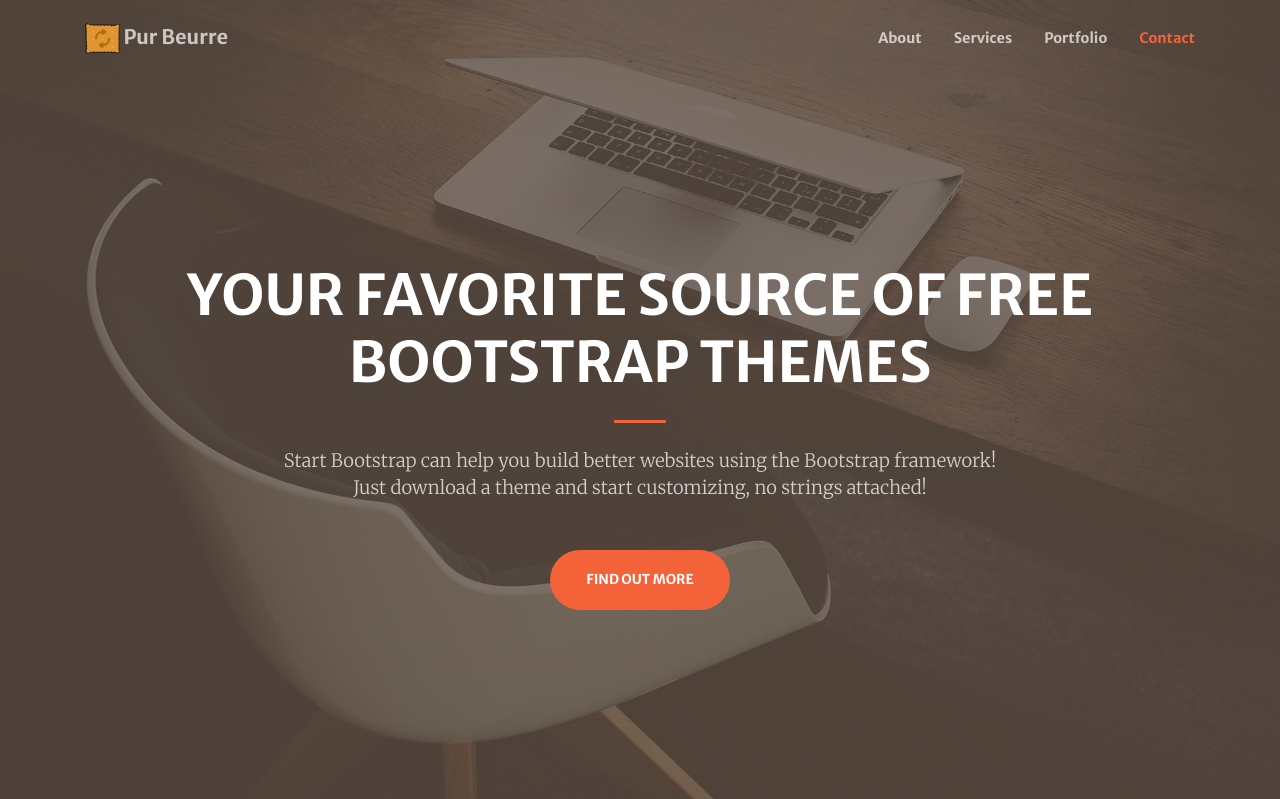
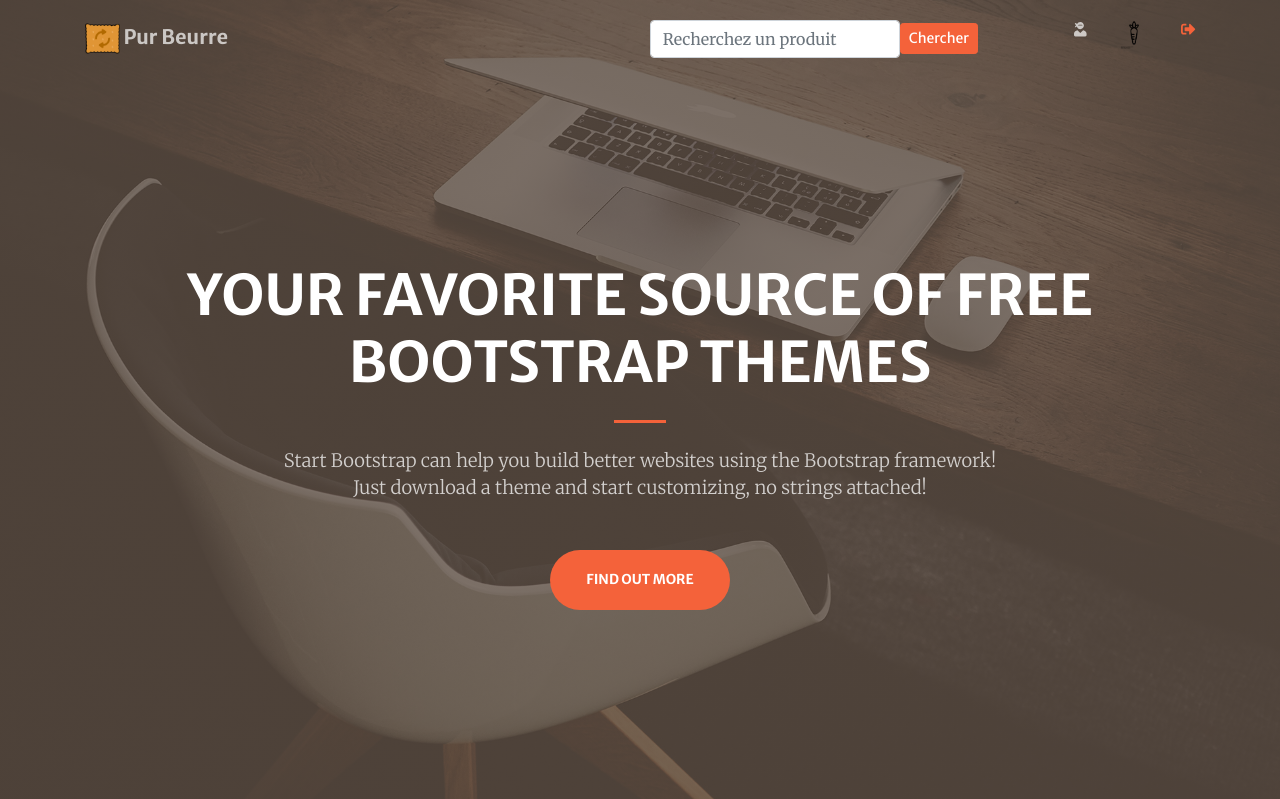
Before and after one commit to oliviernes/oc_P8, a Django app: page /food_substitute/ in a window 1280 px wide. Shown: the top 799 px of the page. Run offline with Django 3.2, Linux system fonts and the light colour scheme; some libraries are stand-ins or nearby versions.

Commit message:
Modify various <li> tags of the navbar #4
To add icons and search bar to the navbar

```diff
--- a/pur_beurre/food_substitute/templates/food_substitute/index.html
+++ b/pur_beurre/food_substitute/templates/food_substitute/index.html
@@ -27,10 +27,21 @@
                 <span class="navbar-toggler-icon"></span></button>
                 <div class="collapse navbar-collapse" id="navbarResponsive">
                     <ul class="navbar-nav ml-auto my-2 my-lg-0">
-                        <li class="nav-item"><a class="nav-link js-scroll-trigger" href="#about">About</a></li>
-                        <li class="nav-item"><a class="nav-link js-scroll-trigger" href="#services">Services</a></li>
-                        <li class="nav-item"><a class="nav-link js-scroll-trigger" href="#portfolio">Portfolio</a></li>
-                        <li class="nav-item"><a class="nav-link js-scroll-trigger" href="#contact">Contact</a></li>
+                        <li class="nav-item" style="margin-right:5rem">
+                            <form class="form-inline justify-content-center">
+                            <div class="form-group">
+                            <input type="text" style="width:250px" class="input-sm form-control"
+                            placeholder="Recherchez un produit">
+                            </div>
+                            <button type="submit" class="btn btn-primary btn-sm"><span
+                            class="glyphicon glyphicon-eye-open"></span> Chercher</button>
+                            </form>
+                        </li>
+                        <li class="nav-item"><a class="nav-link js-scroll-trigger" href="#about"><i class="fas fa-user-ninja"></i></a></li>
+                        <li class="nav-item"><a class="nav-link js-scroll-trigger" href="#services"><img
+                            src="{% static 'food_substitute/img/Carrot.png' %}" height="30"
+                            width="30"></a></li>
+                        <li class="nav-item"><a class="nav-link js-scroll-trigger" href="#portfolio"><i class="fas fa-sign-out-alt"></i></a></li>
                     </ul>
                 </div>
             </div>
```
